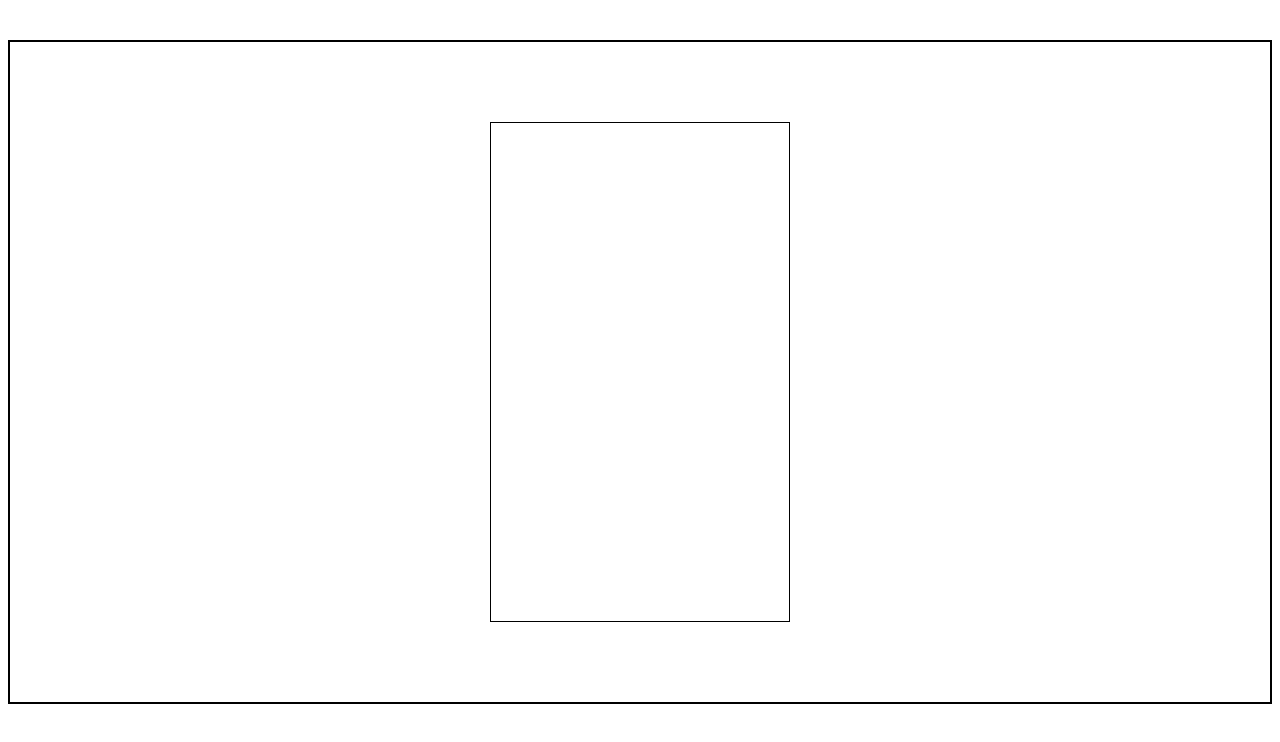
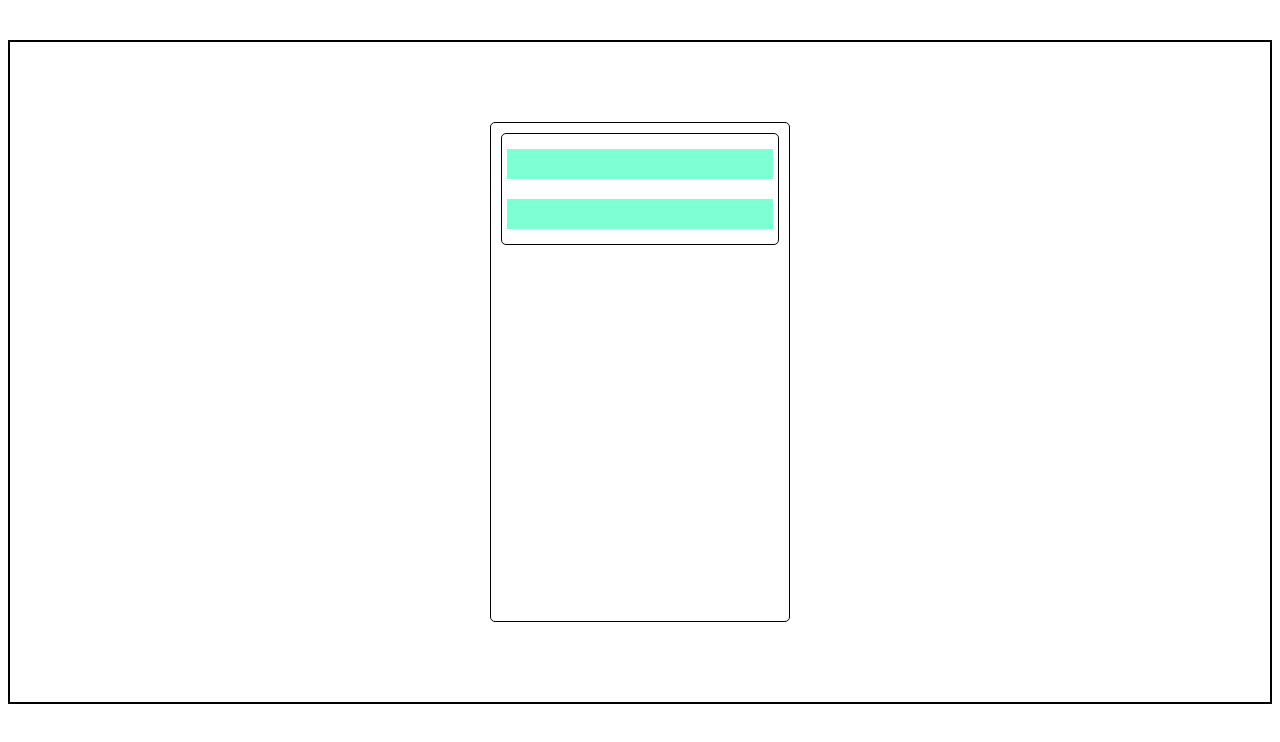
Before and after one commit to muazzambhatti/simple-calculator, a plain HTML site: page index.html in a window 1280 px wide. Drawn offline with Linux system fonts and the light colour scheme.

Commit message:
Add files via upload

```diff
--- a/index.html
+++ b/index.html
@@ -1,10 +1,12 @@
 <!DOCTYPE html>
 <html lang="en">
+
 <head>
     <meta charset="UTF-8">
     <meta http-equiv="X-UA-Compatible" content="IE=edge">
     <meta name="viewport" content="width=device-width, initial-scale=1.0">
     <title>Basic Calculator</title>
+    <link rel="shortcut icon" href="symbols.png" type="image/x-icon">
     <style>
         #container {
             display: flex;
@@ -15,19 +17,51 @@
             width: 100%;
             justify-content: center;
         }
+
         #calculator {
+            display: flex;
+            justify-content: center;
             box-sizing: border-box;
             border: 1px solid black;
+            border-radius: 5px;
             width: 300px;
             height: 500px;
         }
+
+        #display {
+            display: flex;
+            flex-direction: column;
+            justify-content: center;
+            border: 1px solid black;
+            border-radius: 5px;
+            margin: 10px;
+            padding: 5px;
+            width: 90%;
+            height: 100px;
+            overflow: auto;
+        }
+
+        .inout {
+            background-color: aquamarine;
+            margin: 10px 0px;
+            height: 50px;
+        }
     </style>
 </head>
+
 <body>
     <div id="container">
         <div id="calculator">
+            <div id="display">
+                <p id="input-show" class="inout">
 
+                </p>
+                <p id="output-show" class="inout">
+
+                </p>
+            </div>
         </div>
     </div>
 </body>
+
 </html>
```
Also changed, not shown: symbols.png (added).
